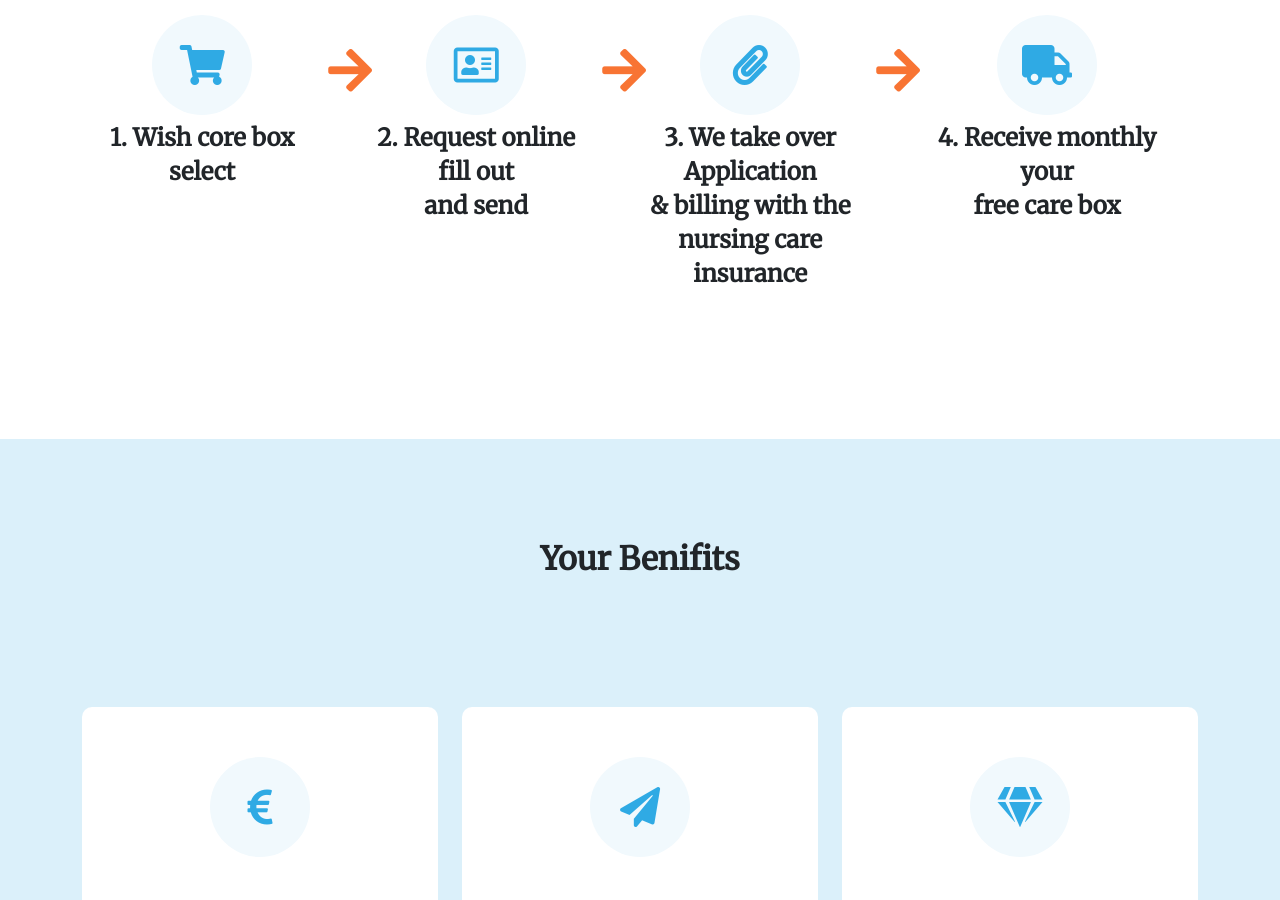
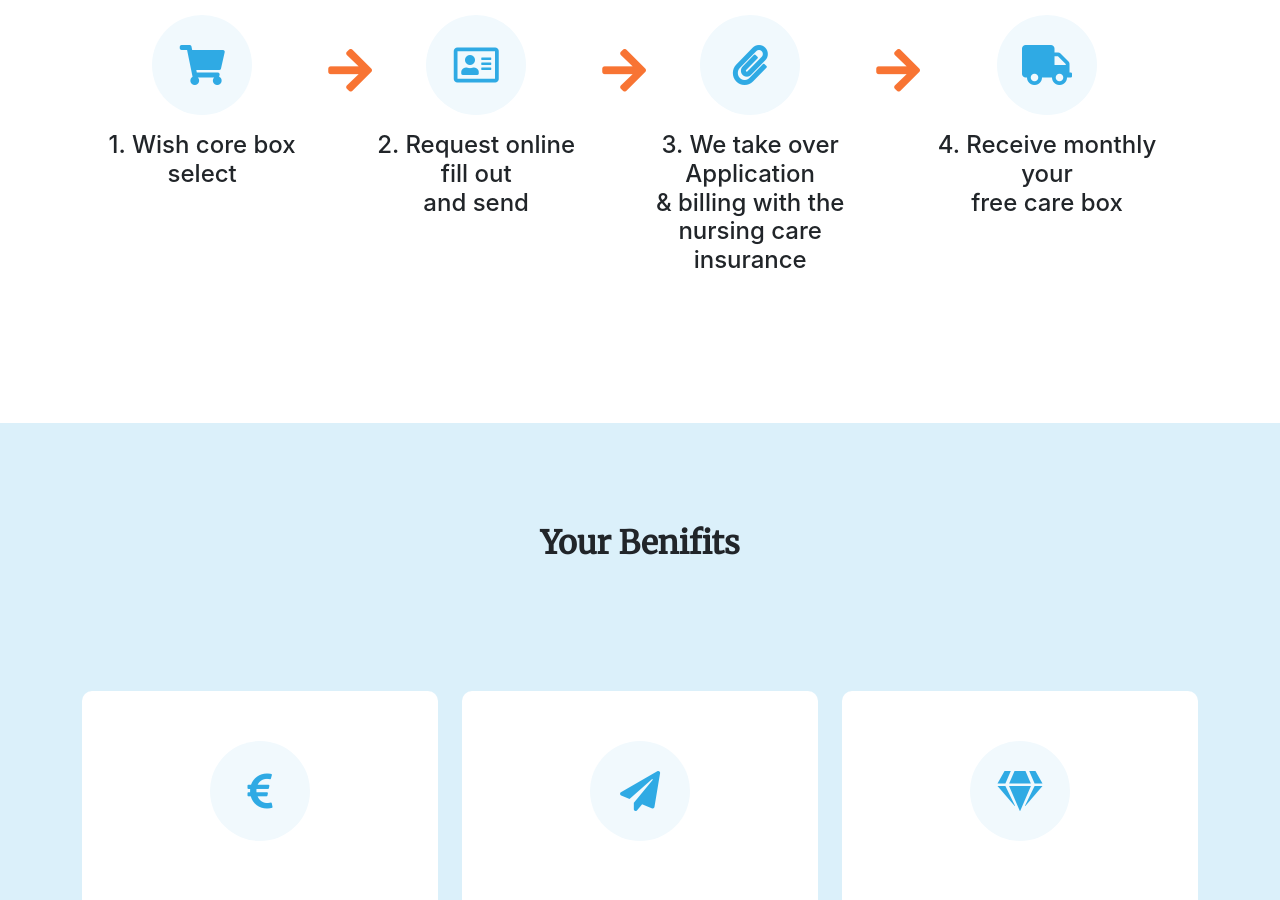
Before and after one commit to ahmedkhalid136/FlegeBOX-FINALIZED, a React (Create React App) app: page /home in a window 1280 px wide. Shown: the part 1000-1900 px from the top of the page. Built offline with nearby package versions, Linux system fonts and the light colour scheme.

Commit message:
iconsHeading Spacing done

```diff
--- a/src/components/Homepage/Homepage.css
+++ b/src/components/Homepage/Homepage.css
@@ -97,7 +97,9 @@
   font-size: 40px;
   color: #2faae4;
 }
-
+.iconsHeading{
+  margin-top: 10px;
+}
 .arrow {
   font-size: 50px;
   margin-top: 30px;
--- a/src/components/Homepage/Works.js
+++ b/src/components/Homepage/Works.js
@@ -10,9 +10,10 @@ export default function Works() {
             <div className="icon-background">
               <i class="fas fa-shopping-cart icons"></i>
             </div>
-            <h3>
+
+            <h4 className="iconsHeading">
               1. Wish core box <br /> select
-            </h3>
+            </h4>
           </div>
           <i class="fas fa-arrow-right arrow col-lg-2 right-arrow"></i>
           <i class="fas fa-arrow-down arrow down-arrow col-lg-2"></i>
@@ -23,9 +24,9 @@ export default function Works() {
             <div className="icon-background">
               <i class="far fa-address-card icons"></i>
             </div>
-            <h3>
+            <h4 className="iconsHeading">
               2. Request online fill out <br /> and send{" "}
-            </h3>
+            </h4>
           </div>
           <i class="fas fa-arrow-right arrow col-lg-2 right-arrow"></i>
           <i class="fas fa-arrow-down arrow down-arrow col-lg-2"></i>
@@ -35,11 +36,11 @@ export default function Works() {
             <div className="icon-background">
               <i class="fas fa-paperclip icons"></i>
             </div>
-            <h3>
+            <h4 className="iconsHeading">
               3. We take over <br />
               Application <br /> & billing with the <br />
               nursing care insurance
-            </h3>
+            </h4>
           </div>
           <i class="fas fa-arrow-right arrow col-lg-2 right-arrow"></i>
           <i class="fas fa-arrow-down arrow down-arrow col-lg-2"></i>
@@ -49,10 +50,10 @@ export default function Works() {
             <div className="icon-background">
               <i class="fas fa-truck icons"></i>
             </div>
-            <h3>
+            <h4 className="iconsHeading">
               4. Receive monthly your <br />
               free care box
-            </h3>
+            </h4>
           </div>
         </div>
       </div>
```
